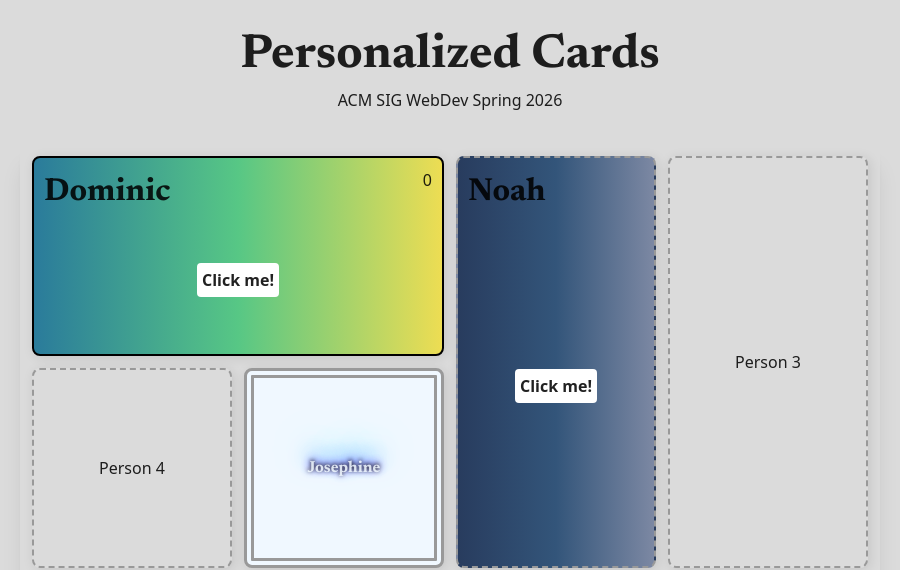
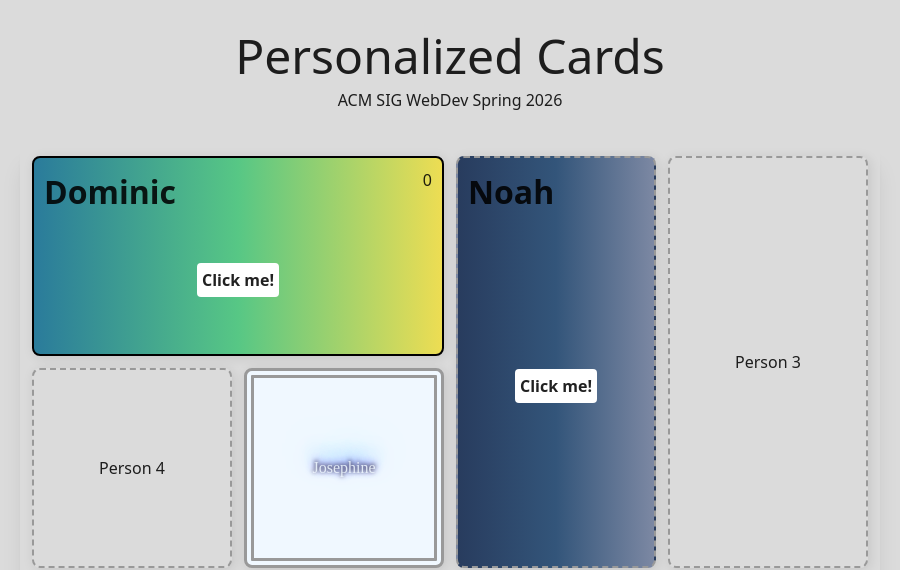
Before and after one commit to danbarajas/Personalized-Cards, a React (Vite) app: page / in a window 1280 px wide. Shown: the top 570 px of the page, without its empty margins (190-1090 px from the left). Built offline with nearby package versions, Linux system fonts and the light colour scheme.

Commit message:
Quick fixes

```diff
--- a/src/cards/Dan/Dan.css
+++ b/src/cards/Dan/Dan.css
@@ -39,7 +39,7 @@
     Notice the hover is on the card itself, not just .name-col, so you can
     hover anywhere on the card to start the animation, not just the text. */
 .dan:hover .name-col {
-  animation: scroll 3s linear infinite;
+  animation: danScroll 3s linear infinite;
 }
 
 /* This lets text seamlessly scroll. I put the two columns in a flex row to
@@ -68,7 +68,7 @@
 /* This animation moves both columns of text from left to right, looping when it
     reaches the edge of the card. The loop actually snaps the text back to the start,
     but since the second column will be exactly where the first was, it looks seamless. */
-@keyframes scroll {
+@keyframes danScroll {
   from {
     transform: translateX(0);
   }
--- a/src/cards/Person7/Person7.css
+++ b/src/cards/Person7/Person7.css
@@ -21,6 +21,10 @@
   border: 2px dashed #999;
   border-radius: 8px;
   background-image: linear-gradient(to right, red,orange,yellow);
+  font-family: "Newsreader", serif;
+  font-optical-sizing: auto;
+  font-weight: bold;
+  font-style: normal;
 }
 
 .image{
@@ -28,10 +32,3 @@
   height: 85%;
   margin: 5%;
 }
-
-.person7 p, h1, li {
-  font-family: "Newsreader", serif;
-  font-optical-sizing: auto;
-  font-weight: bold;
-  font-style: normal;
-}
```
